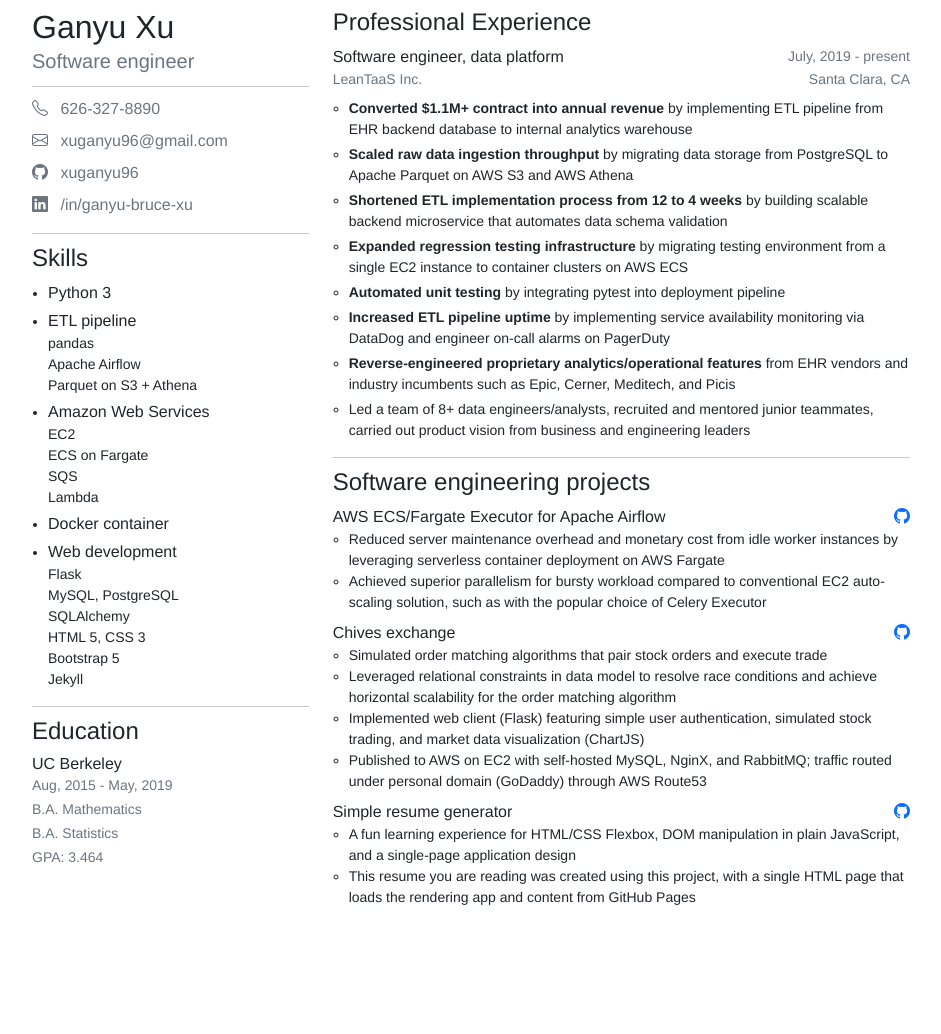
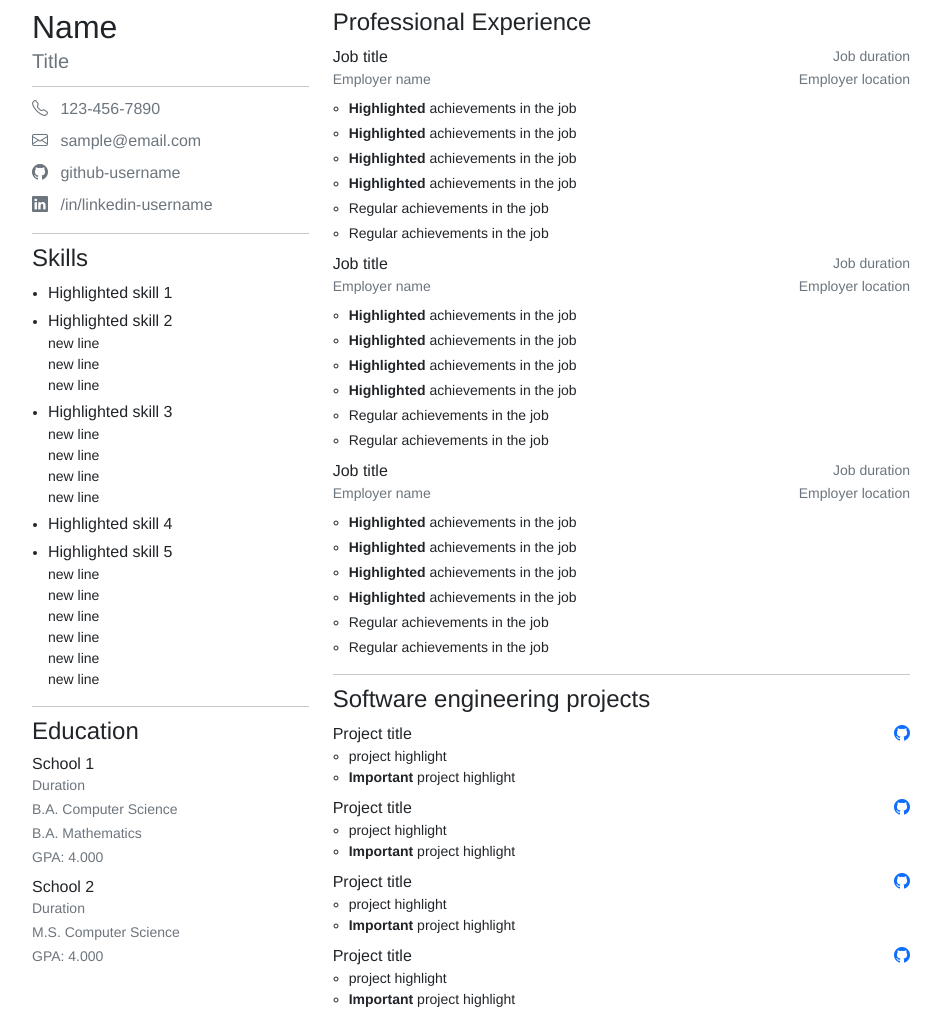
Before and after one commit to xuganyu96/asymmetric-two-columns, a Jekyll site: the page built from index.html, in a window 1280 px wide. Shown: the whole page, without its empty margins (169-1110 px from the left). Built offline with Jekyll 4.4.1, drawn with Linux system fonts in a browser that asks for light colours; nearby versions of some CDN libraries; before the commit the page ends 932 px from its top, so only the background shows below that.

Commit message:
Anonymized resume data

```diff
--- a/index.html
+++ b/index.html
@@ -1,83 +1,106 @@
 ---
 layout: a2c
-title: Ganyu Xu's title
+title: Sample resume
 resume:
-  name: Ganyu Xu
-  title: Software engineer
+  name: Name
+  title: Title
   contacts:
-    - href: "tel:6262378890"
+    - href: "tel:1234567890"
       bi-icon: bi-telephone
-      text: "626-327-8890"
-    - href: "mailto:xuganyu96@gmail.com"
+      text: "123-456-7890"
+    - href: "mailto:sample@email.com"
       bi-icon: bi-envelope
-      text: "xuganyu96@gmail.com"
-    - href: "https://github.com/xuganyu96"
+      text: "sample@email.com"
+    - href: "https://github.com/github-username"
       bi-icon: bi-github
-      text: "xuganyu96"
-    - href: "https://linkedin.com/in/ganyu-bruce-xu"
+      text: "github-username"
+    - href: "https://linkedin.com/in/linkedin-username"
       bi-icon: bi-linkedin
-      text: "/in/ganyu-bruce-xu"
+      text: "/in/linkedin-username"
   skills:
-    - <span class="fs-6">Python 3</span>
-    - <span class="fs-6">ETL pipeline</span><br>
-      pandas <br>
-      Apache Airflow <br>
-      Parquet on S3 + Athena
-    - <span class="fs-6">Amazon Web Services</span><br>
-      EC2 <br>
-      ECS on Fargate <br>
-      SQS <br>
-      Lambda <br>
-    - <span class="fs-6">Docker container</span>
-    - <span class="fs-6">Web development</span><br>
-      Flask <br>
-      MySQL, PostgreSQL <br>
-      SQLAlchemy <br>
-      HTML 5, CSS 3 <br>
-      Bootstrap 5 <br>
-      Jekyll
+    - <span class="fs-6">Highlighted skill 1</span>
+    - <span class="fs-6">Highlighted skill 2</span><br>
+      new line <br>
+      new line <br>
+      new line <br>
+    - <span class="fs-6">Highlighted skill 3</span><br>
+      new line <br>
+      new line <br>
+      new line <br>
+      new line <br>
+    - <span class="fs-6">Highlighted skill 4</span>
+    - <span class="fs-6">Highlighted skill 5</span><br>
+      new line <br>
+      new line <br>
+      new line <br>
+      new line <br>
+      new line <br>
+      new line <br>
   education:
-    - school: "UC Berkeley"
-      duration: "Aug, 2015 - May, 2019"
+    - school: "School 1"
+      duration: "Duration"
       degrees:
+      - "B.A. Computer Science"
       - "B.A. Mathematics"
-      - "B.A. Statistics"
-      gpa: "3.464"
-    # - school: "Stanford University"
-    #   duration: "Aug, 2022 - May, 2024"
-    #   degrees:
-    #   - "M.S. Computer Science"
-    #   gpa: "3.0"
+      gpa: "4.000"
+    - school: "School 2"
+      duration: "Duration"
+      degrees:
+      - "M.S. Computer Science"
+      gpa: "4.000"
   experiences:
-    - title: "Software engineer, data platform"
-      duration: "July, 2019 - present"
-      employer: "LeanTaaS Inc."
-      location: "Santa Clara, CA"
+    - title: "Job title"
+      duration: "Job duration"
+      employer: "Employer name"
+      location: "Employer location"
       highlights:
-      - <strong>Converted $1.1M+ contract into annual revenue</strong> by implementing ETL pipeline from EHR backend database to internal analytics warehouse
-      - <strong>Scaled raw data ingestion throughput</strong> by migrating data storage from PostgreSQL to Apache Parquet on AWS S3 and AWS Athena
-      - <strong>Shortened ETL implementation process from 12 to 4 weeks</strong> by building scalable backend microservice that automates data schema validation
-      - <strong>Expanded regression testing infrastructure</strong> by migrating testing environment from a single EC2 instance to container clusters on AWS ECS
-      - <strong>Automated unit testing</strong> by integrating pytest into deployment pipeline
-      - <strong>Increased ETL pipeline uptime</strong> by implementing service availability monitoring via DataDog and engineer on-call alarms on PagerDuty
-      - <strong>Reverse-engineered proprietary analytics/operational features</strong> from EHR vendors and industry incumbents such as Epic, Cerner, Meditech, and Picis
-      - Led a team of 8+ data engineers/analysts, recruited and mentored junior teammates, carried out product vision from business and engineering leaders
+      - <strong>Highlighted </strong> achievements in the job
+      - <strong>Highlighted </strong> achievements in the job
+      - <strong>Highlighted </strong> achievements in the job
+      - <strong>Highlighted </strong> achievements in the job
+      - Regular achievements in the job
+      - Regular achievements in the job
+    - title: "Job title"
+      duration: "Job duration"
+      employer: "Employer name"
+      location: "Employer location"
+      highlights:
+      - <strong>Highlighted </strong> achievements in the job
+      - <strong>Highlighted </strong> achievements in the job
+      - <strong>Highlighted </strong> achievements in the job
+      - <strong>Highlighted </strong> achievements in the job
+      - Regular achievements in the job
+      - Regular achievements in the job
+    - title: "Job title"
+      duration: "Job duration"
+      employer: "Employer name"
+      location: "Employer location"
+      highlights:
+      - <strong>Highlighted </strong> achievements in the job
+      - <strong>Highlighted </strong> achievements in the job
+      - <strong>Highlighted </strong> achievements in the job
+      - <strong>Highlighted </strong> achievements in the job
+      - Regular achievements in the job
+      - Regular achievements in the job
   projects:
-    - title: AWS ECS/Fargate Executor for Apache Airflow
-      url: https://github.com/aelzeiny/airflow-aws-executors
+    - title: Project title
+      url: #!
       highlights:
-      - Reduced server maintenance overhead and monetary cost from idle worker instances by leveraging serverless container deployment on AWS Fargate
-      - Achieved superior parallelism for bursty workload compared to conventional EC2 auto-scaling solution, such as with the popular choice of Celery Executor
-    - title: Chives exchange
-      url: https://github.com/xuganyu96/chives-exchange
+      - project highlight
+      - <strong>Important</strong> project highlight
+    - title: Project title
+      url: #!
       highlights:
-      - Simulated order matching algorithms that pair stock orders and execute trade
-      - Leveraged relational constraints in data model to resolve race conditions and achieve horizontal scalability for the order matching algorithm
-      - Implemented web client (Flask) featuring simple user authentication, simulated stock trading, and market data visualization (ChartJS)
-      - Published to AWS on EC2 with self-hosted MySQL, NginX, and RabbitMQ; traffic routed under personal domain (GoDaddy) through AWS Route53
-    - title: Simple resume generator
-      url: https://github.com/xuganyu96/simple-resume-generator
+      - project highlight
+      - <strong>Important</strong> project highlight
+    - title: Project title
+      url: #!
       highlights:
-      - A fun learning experience for HTML/CSS Flexbox, DOM manipulation in plain JavaScript, and a single-page application design
-      - This resume you are reading was created using this project, with a single HTML page that loads the rendering app and content from GitHub Pages
+      - project highlight
+      - <strong>Important</strong> project highlight
+    - title: Project title
+      url: #!
+      highlights:
+      - project highlight
+      - <strong>Important</strong> project highlight
 ---
```
